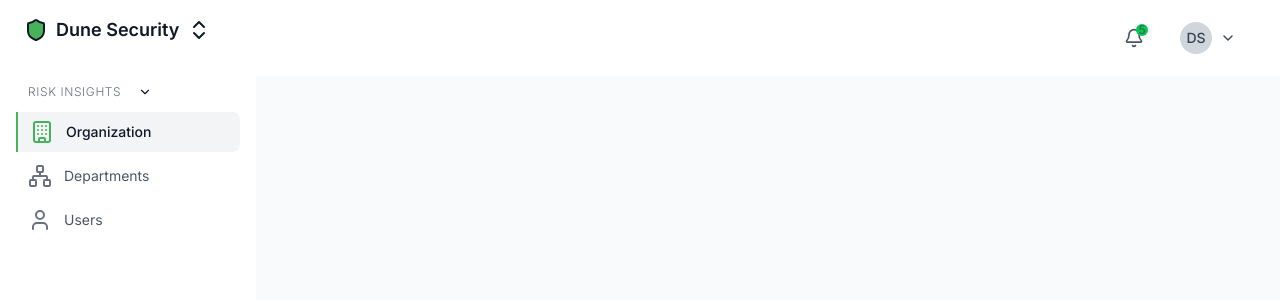
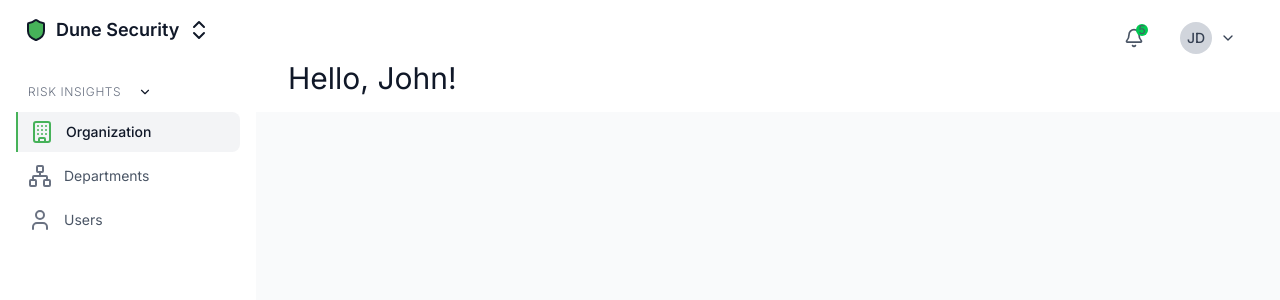
Before and after one commit to dlevenson44/dune-dashboard, a Next.js app: page / in a window 1280 px wide. Shown: the top 300 px of the page. Built offline with nearby package versions, Linux system fonts and the light colour scheme.

Commit message:
add name to header

```diff
--- a/shared/components/Header/Header.tsx
+++ b/shared/components/Header/Header.tsx
@@ -2,9 +2,13 @@ import { Bell, ChevronDown } from 'lucide-react';
 
 interface HeaderProps {
   userInitials?: string;
+  userName?: string
 }
 
-const Header = ({ userInitials = 'DS' }: HeaderProps) => (
+const Header = ({
+  userInitials = 'JD',
+  userName = 'John',
+}: HeaderProps) => (
   <header className="w-full bg-white px-8 py-4">
     <div className="flex items-center justify-end">
       <div className="flex items-center gap-4">
@@ -21,6 +25,7 @@ const Header = ({ userInitials = 'DS' }: HeaderProps) => (
         </button>
       </div>
     </div>
+    <h1 className="text-3xl text-gray-900">Hello, {userName}!</h1>
   </header>
 );
 
```
